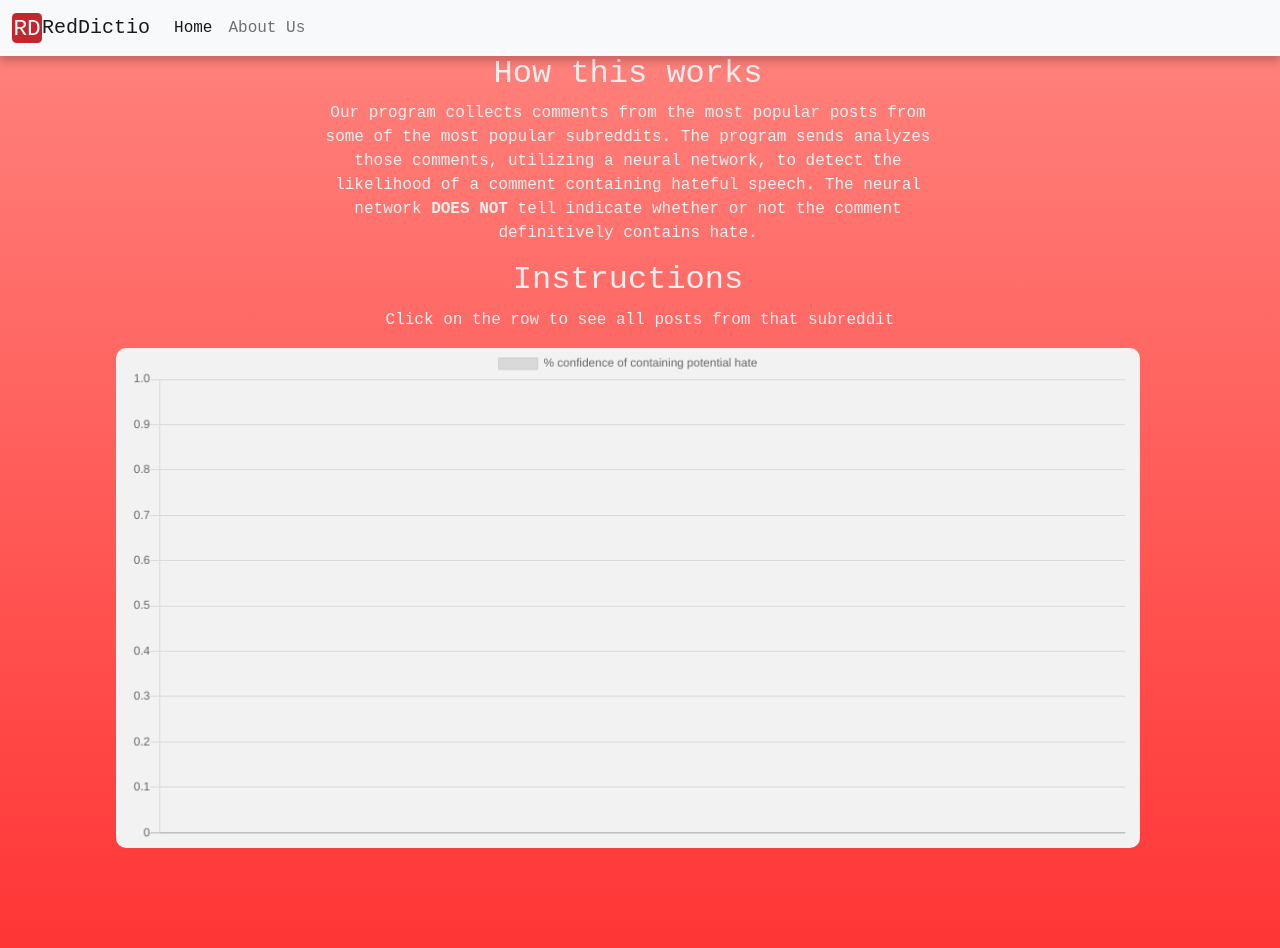
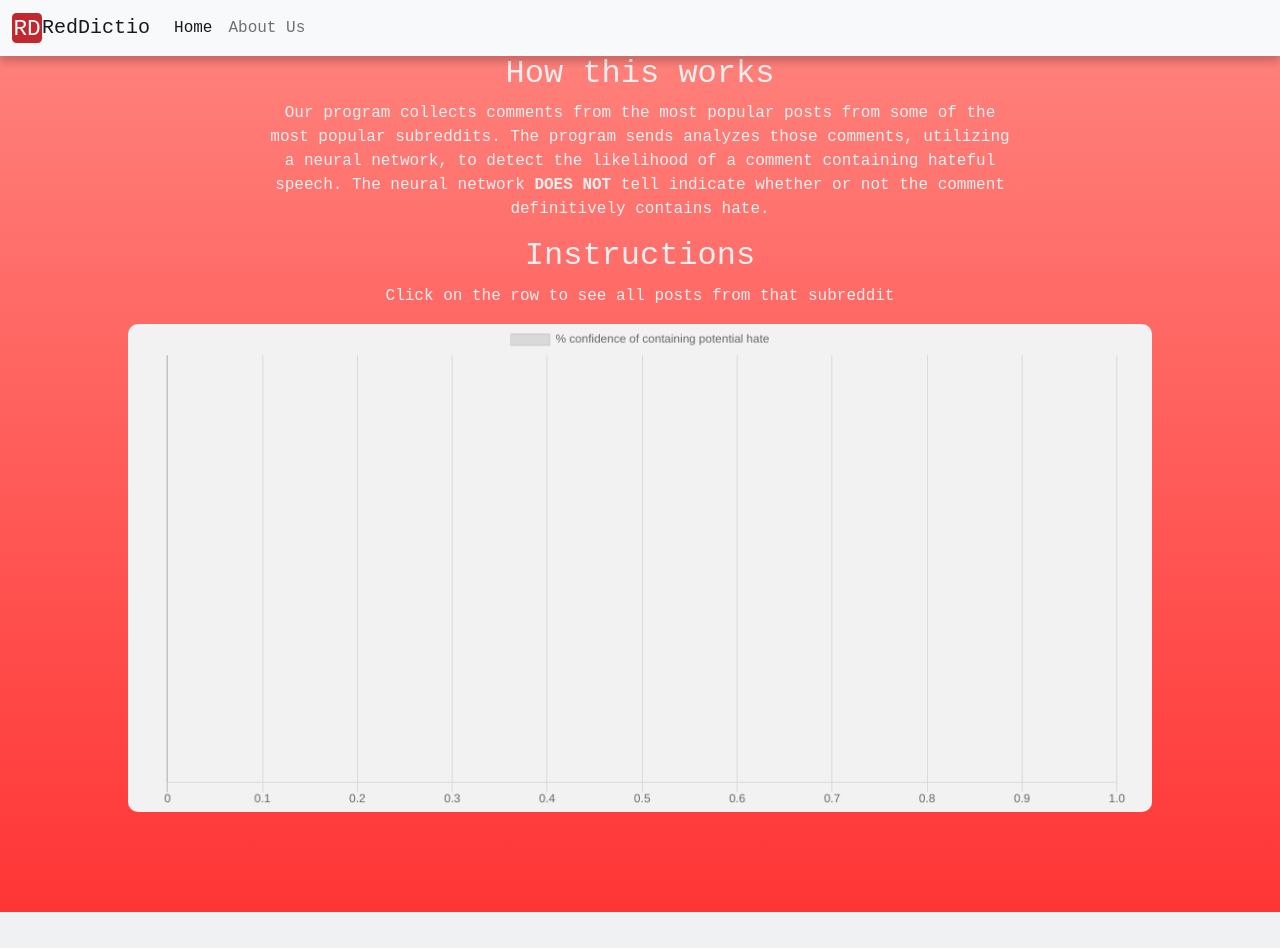
Before and after one commit to rpsmith77/RedDictio, a Flask app: page / in a window 1280 px wide. After the commit the page ends 912 px from the top, so only its background shows below. Run offline with Flask 2, Linux system fonts and the light colour scheme; parts of the project's set-up code (start-up, migrations or seed data) failed here and were passed over; some libraries are stand-ins or nearby versions.

Commit message:
Fixed page sizing issue as well as changing columns into flex box format

```diff
--- a/static/css/main.css
+++ b/static/css/main.css
@@ -1,3 +1,5 @@
+/* Sets background for entire page */
+
 .header {
     position: fixed;
     width: 100%;
@@ -23,12 +25,21 @@ body {
     background: rgb(255,133,127);
     background: linear-gradient(180deg, rgba(255,133,127,1) 0%, rgba(255,53,53,1) 100%);
     color: #eeeeee;
+
+    height: 100%;
 }
 
 /* The Row */
 .row {
     width: 100%;
-
+    display: flex;
+    align-content: center;
+    justify-content: space-around;
+    margin: 0;
+}
+.row .col {
+    max-width: 60%;
+    justify-content: center;
 }
 
 /* Tables */
@@ -90,7 +101,7 @@ th {
     position: relative;
     margin: auto;
     height: 80vh;
-    width: 80vw;
+    width: 80%;
     background: #f2f2f2;
     border-radius: 10px;
 }
@@ -109,3 +120,14 @@ canvas {
     border-top-right-radius: 10px;
     border-bottom-right-radius: 10px;
 }
+
+/* Changing style based on screen size*/
+@media (max-width:800px) {
+    .row .col {
+        max-width: 90%;
+    }
+
+    body {
+        height: 100vh;
+    }
+}
--- a/templates/base.html
+++ b/templates/base.html
@@ -39,7 +39,7 @@
 <body>
 
 <div class="row">
-    <div class="col-3"></div>
+{#    <div class="col-3"></div>#}
     <div class="col">
         <h2>How this works</h2>
         <p>
@@ -50,7 +50,7 @@
         </p>
         <h2>Instructions</h2>
     </div>
-    <div class="col-3"></div>
+   {#   <div class="col-3"></div> #}
 </div>
 
 {% block body %}{% endblock %}
--- a/templates/index.html
+++ b/templates/index.html
@@ -9,16 +9,10 @@
 
     <div class="content">
 
-        <div class="row ">
-            <div class="col-3"></div>
-            <div class="col">
-
-                <div class="chart-container row h-100">
-                    <canvas id="myChart"></canvas>
-                </div>
-
+        <div class="row">
+            <div class="chart-container row h-100">
+                <canvas id="myChart"></canvas>
             </div>
-            <div class="col-3"></div>
         </div>
 
     </div>
@@ -41,7 +35,7 @@
         };
         const ctx = document.getElementById('myChart').getContext('2d');
         const myChart = new Chart(ctx, {
-                type: 'bar',
+                type: 'horizontalBar',
                 data: chartData,
                 options: {
                     scales: {
```
